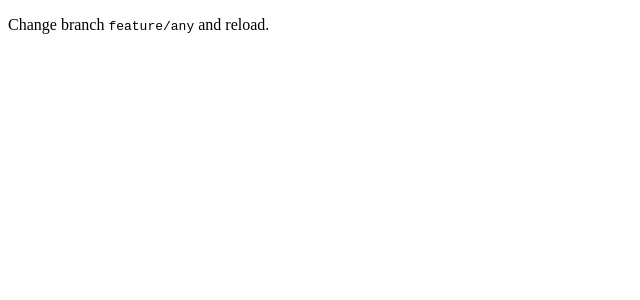
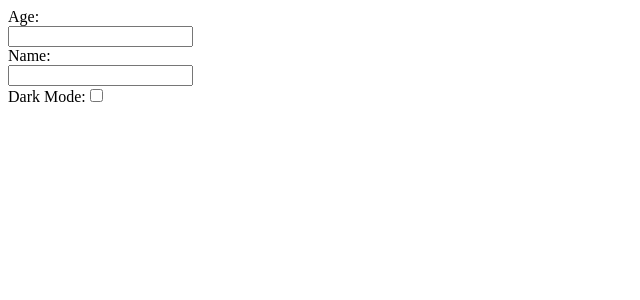
Before and after one commit to xhendpibero/React-Hook-Mistakes-Beginners-Make, a React (Create React App) app: page / in a window 1280 px wide. Shown: the top 300 px of the page, without its empty margins (0-640 px from the left). Built offline with nearby package versions, Linux system fonts and the light colour scheme.

Commit message:
Referential Equality Mistake

```diff
--- a/src/App.js
+++ b/src/App.js
@@ -1,9 +1,9 @@
+import { Form } from "./Form";
+
 function App() {
   return (
     <div className="App">
-      <p>
-        Change branch <code>feature/any</code> and reload.
-      </p>
+      <Form />
     </div>
   );
 }
--- /dev/null
+++ b/src/Form.js
@@ -0,0 +1,38 @@
+import { useEffect, useMemo, useState } from "react";
+
+export function Form() {
+  const [age, setAge] = useState("");
+  const [name, setName] = useState("");
+  const [darkMode, setDarkMode] = useState("");
+
+  const person = useMemo(() => {
+    return { age, name };
+  }, [age, name]);
+
+  useEffect(() => {
+    console.log(person);
+  }, [person]);
+
+  return (
+    <div style={{ background: darkMode ? "#333" : "#fff" }}>
+      Age: <br />
+      <input
+        value={age}
+        type="number"
+        onChange={(e) => setAge(e.target.value)}
+      /> <br />
+      Name: <br />
+      <input
+        value={name}
+        type="text"
+        onChange={(e) => setName(e.target.value)}
+      /> <br />
+      Dark Mode:
+      <input
+        value={darkMode}
+        type="checkbox"
+        onChange={(e) => setDarkMode(e.target.checked)}
+      />
+    </div>
+  );
+}
```
